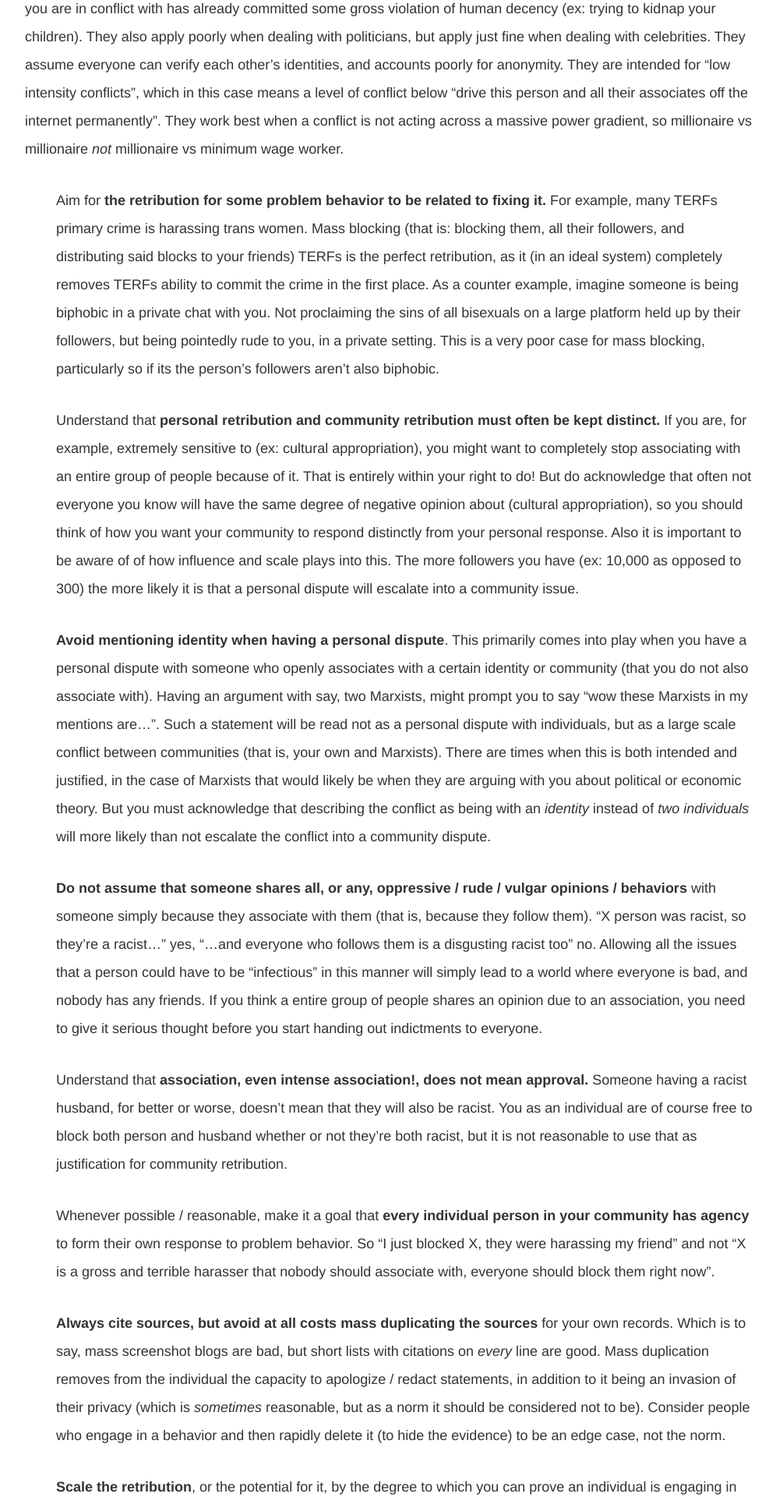
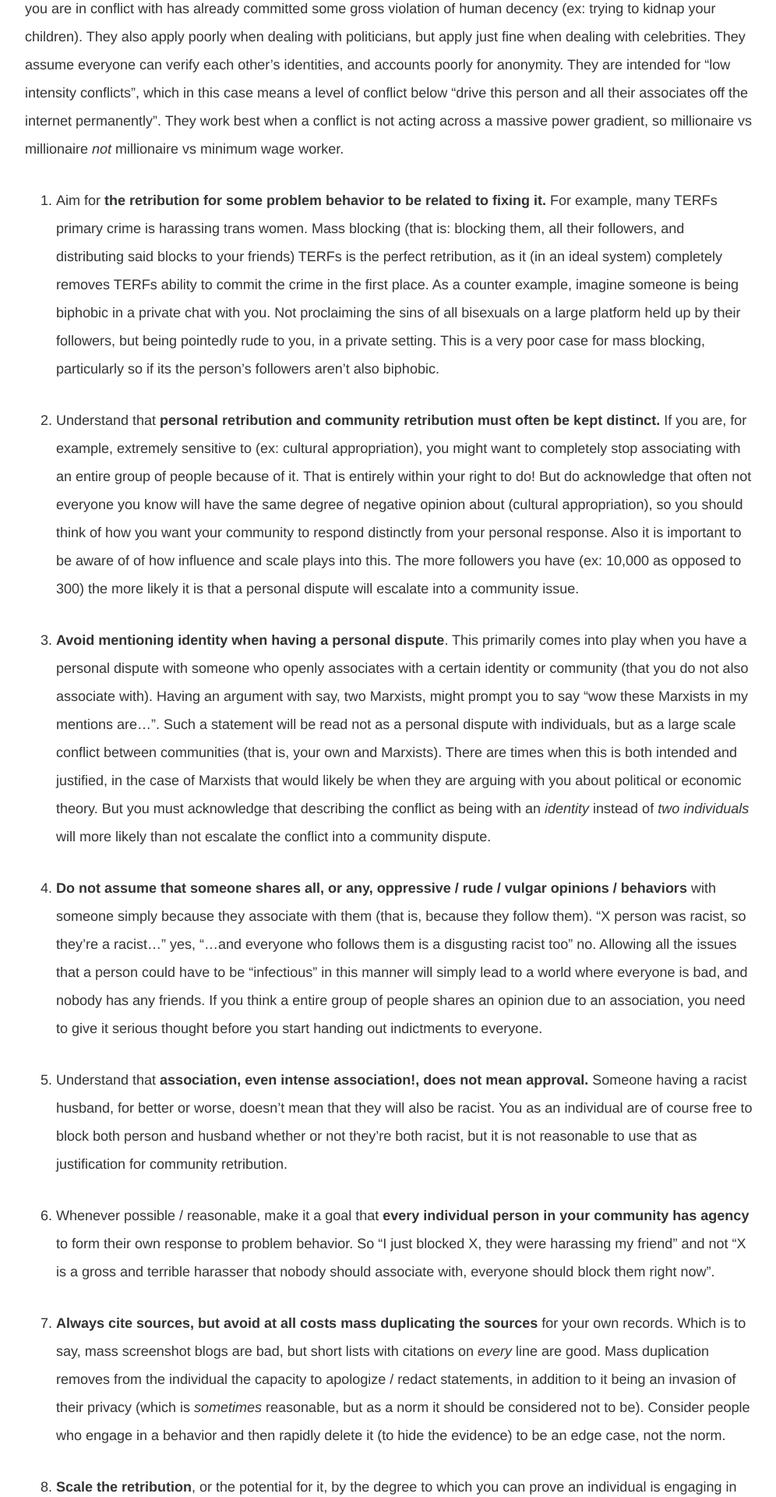
Before and after one commit to coilysiren/lynncyrin.github.io, a Jekyll site: the page built from _posts/2016-06-12-social-combat-rules-of-engagement.md, in a window 1280 px wide. Shown: the part 1613-3533 px from the top of the page at 78% size, without its empty margins (140-1136 px from the left). Built offline with Jekyll 4.4.1, drawn with Linux system fonts in a browser that asks for light colours; nearby versions of some CDN libraries.

Commit message:
show list numbers for ol

```diff
--- a/_sass/_article.sass
+++ b/_sass/_article.sass
@@ -61,9 +61,6 @@ article, .index-articles>*
     h5
         font-size: 1.5em
 
-    ol
-        list-style: none
-
     ul
         margin-bottom: 30px
 
```
